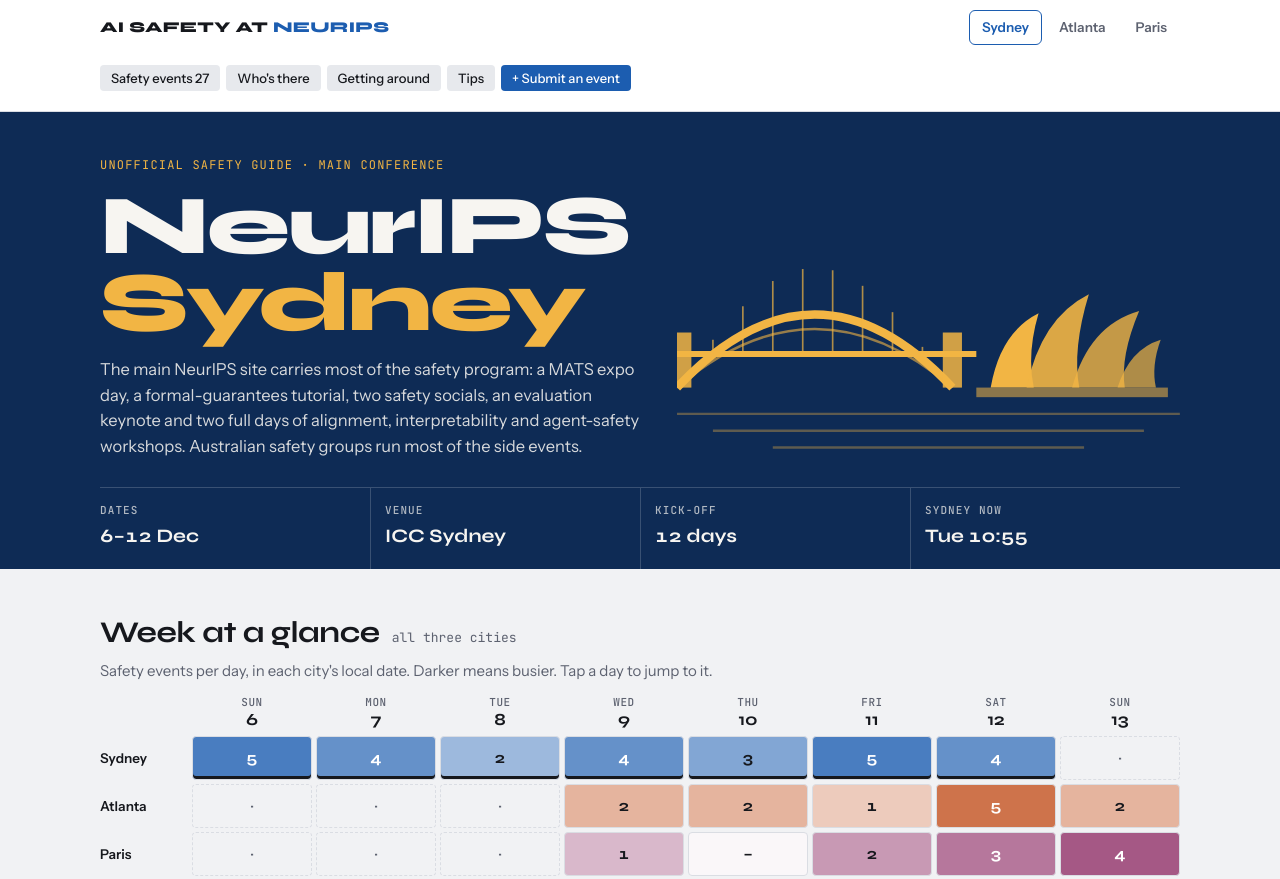
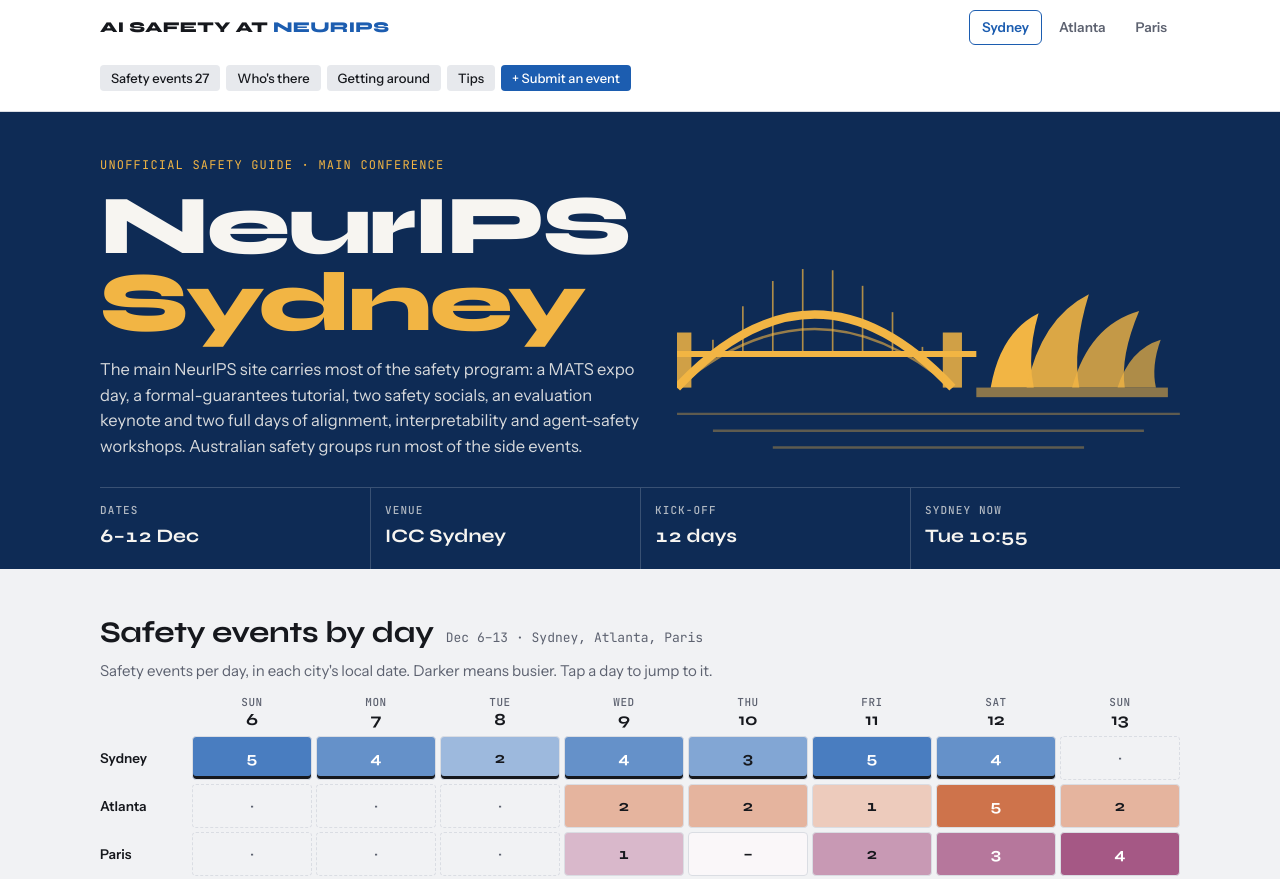
Before and after one commit to varchanaiyer/neurips-2026-safety-week, a plain HTML site: page index.html in a window 1280 px wide. Shown: the top 879 px of the page. Drawn offline with Linux system fonts and the light colour scheme.

Commit message:
Rename day grid heading to 'Safety events by day'
Co-Authored-By: Claude Opus 5.5 <noreply@anthropic.com>

```diff
--- a/index.html
+++ b/index.html
@@ -282,7 +282,7 @@ footer p{margin:4px 0;max-width:80ch}
 
   <section class="block" id="glance">
     <div class="wrap">
-      <div class="sechead"><h2>Week at a glance</h2><span class="count">all three cities</span></div>
+      <div class="sechead"><h2>Safety events by day</h2><span class="count">Dec 6–13 · Sydney, Atlanta, Paris</span></div>
       <p class="intro" style="margin-bottom:0">Safety events per day, in each city's local date. Darker means busier. Tap a day to jump to it.</p>
       <div class="glance-wrap"><div class="glance" id="glanceGrid" role="group" aria-label="Safety events per day by city"></div></div>
     </div>
```
